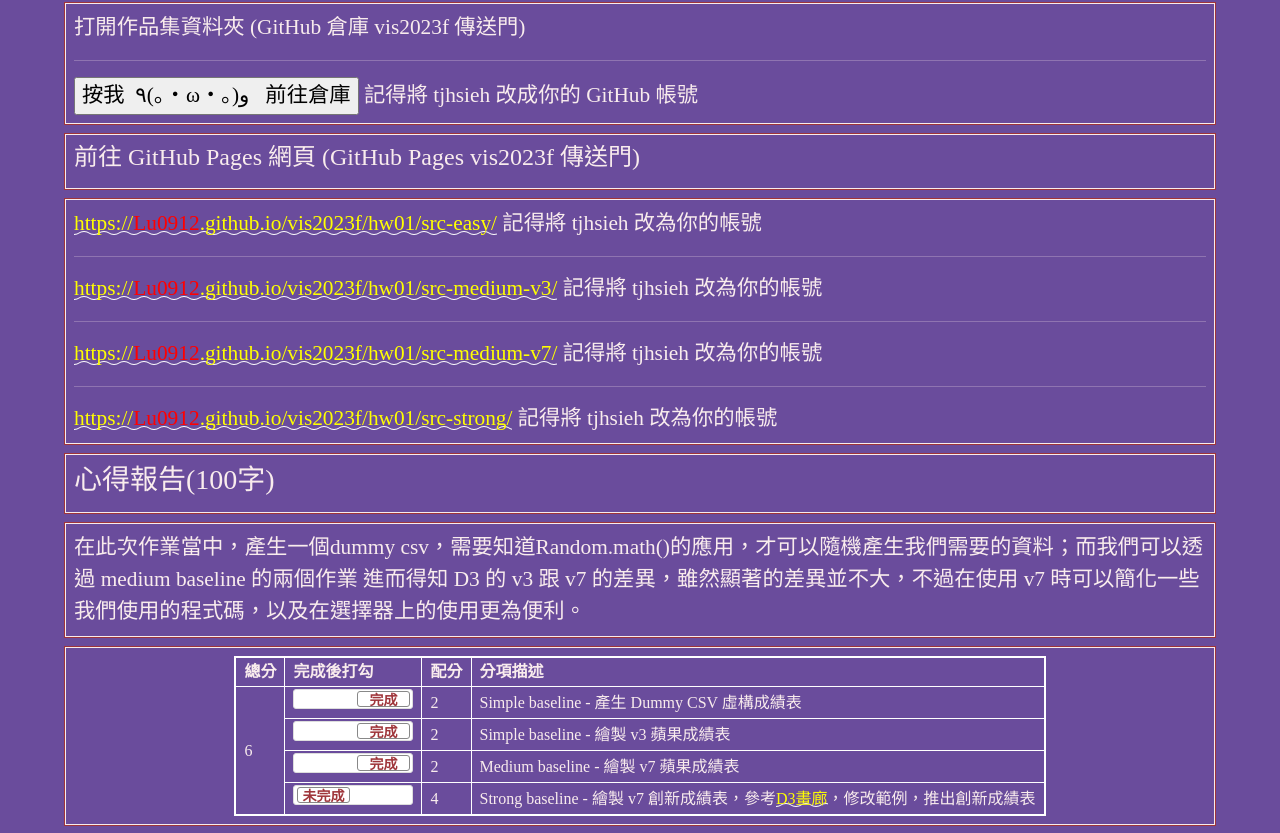
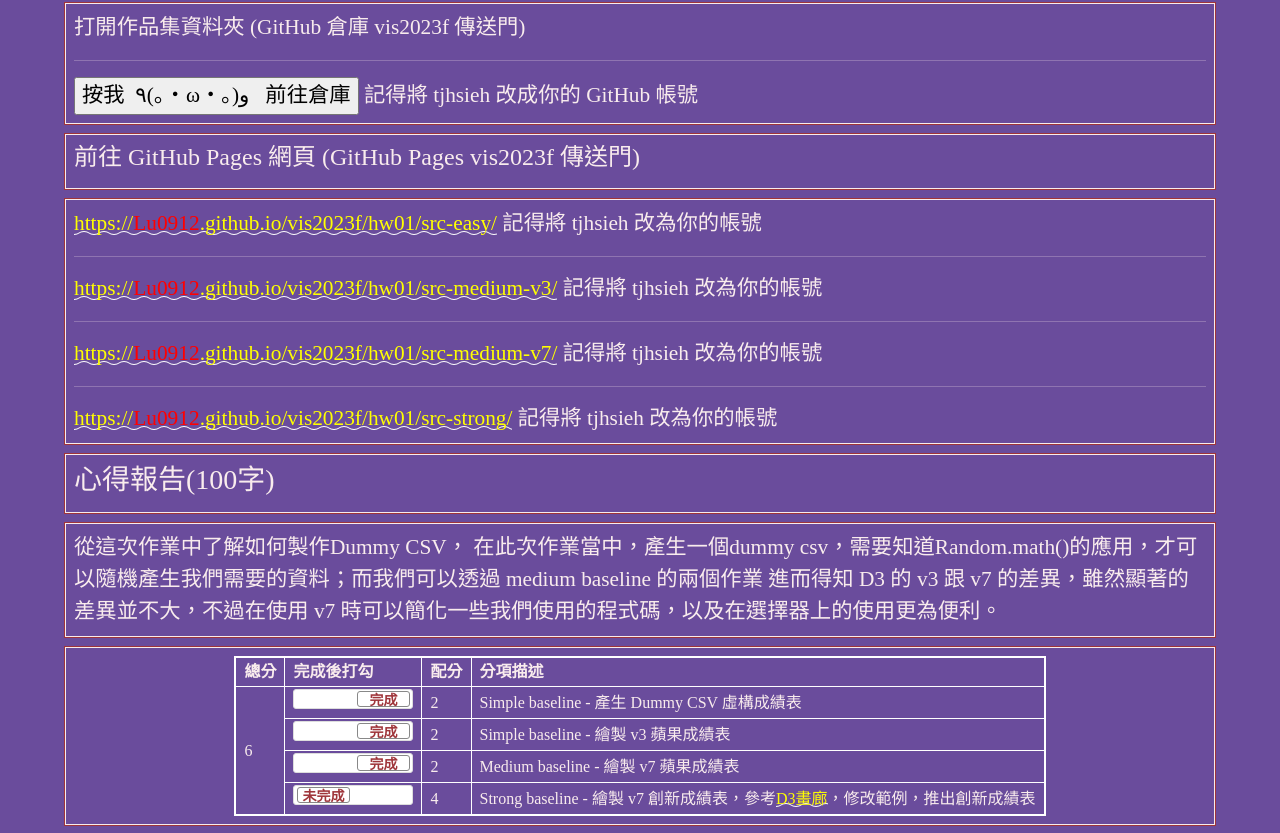
Before and after one commit to Lu0912/vis2023f, a plain HTML site: page hw01/index.html in a window 1280 px wide. Shown: the part 345-1178 px from the top of the page. Drawn offline with nearby package versions, Linux system fonts and the light colour scheme; a web font is replaced by a local one.

Commit message:
Update index.html

```diff
--- a/hw01/index.html
+++ b/hw01/index.html
@@ -235,6 +235,7 @@
   <!-- ------------------------------------------------>
   <div class="row hw12">
     <div class="col-md-12 twenty">
+      從這次作業中了解如何製作Dummy CSV，
       在此次作業當中，產生一個dummy csv，需要知道Random.math()的應用，才可以隨機產生我們需要的資料；而我們可以透過 medium baseline 的兩個作業
       進而得知 D3 的 v3 跟 v7 的差異，雖然顯著的差異並不大，不過在使用 v7 時可以簡化一些我們使用的程式碼，以及在選擇器上的使用更為便利。
     </div>
```
